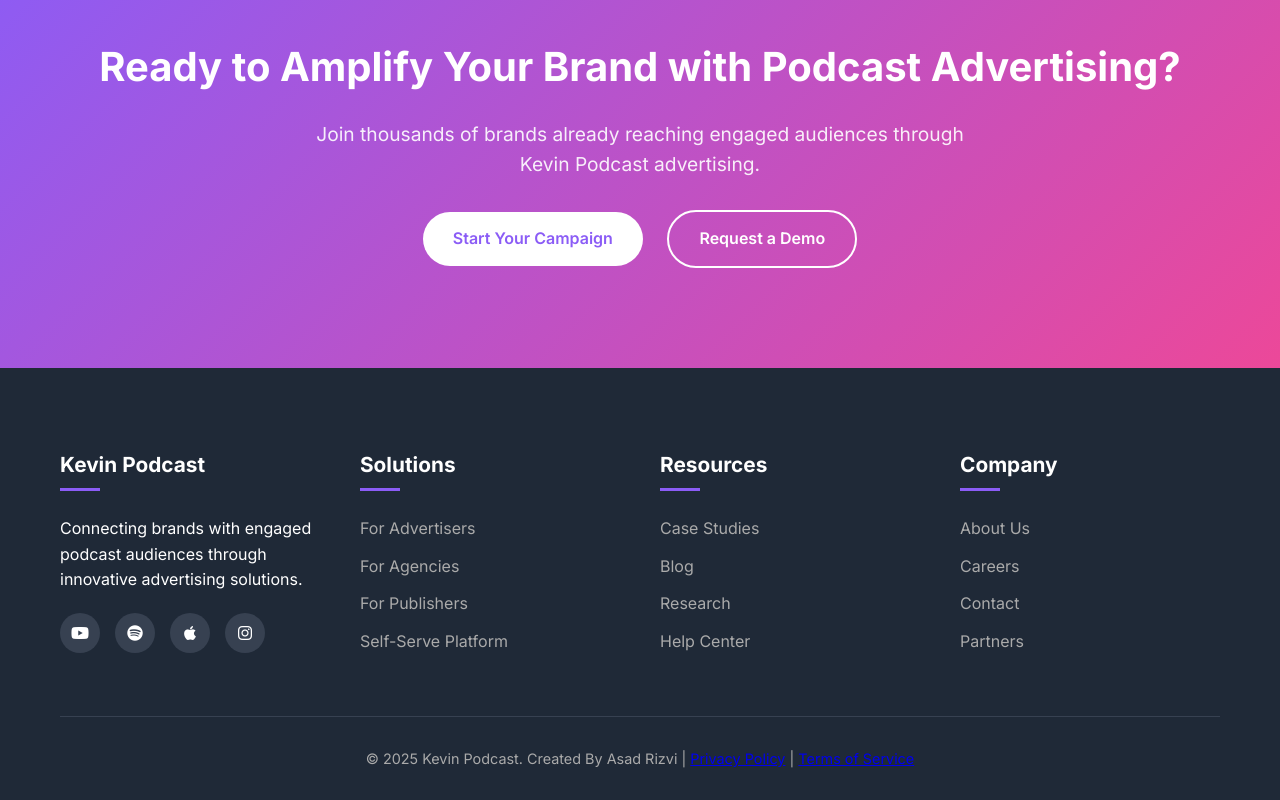
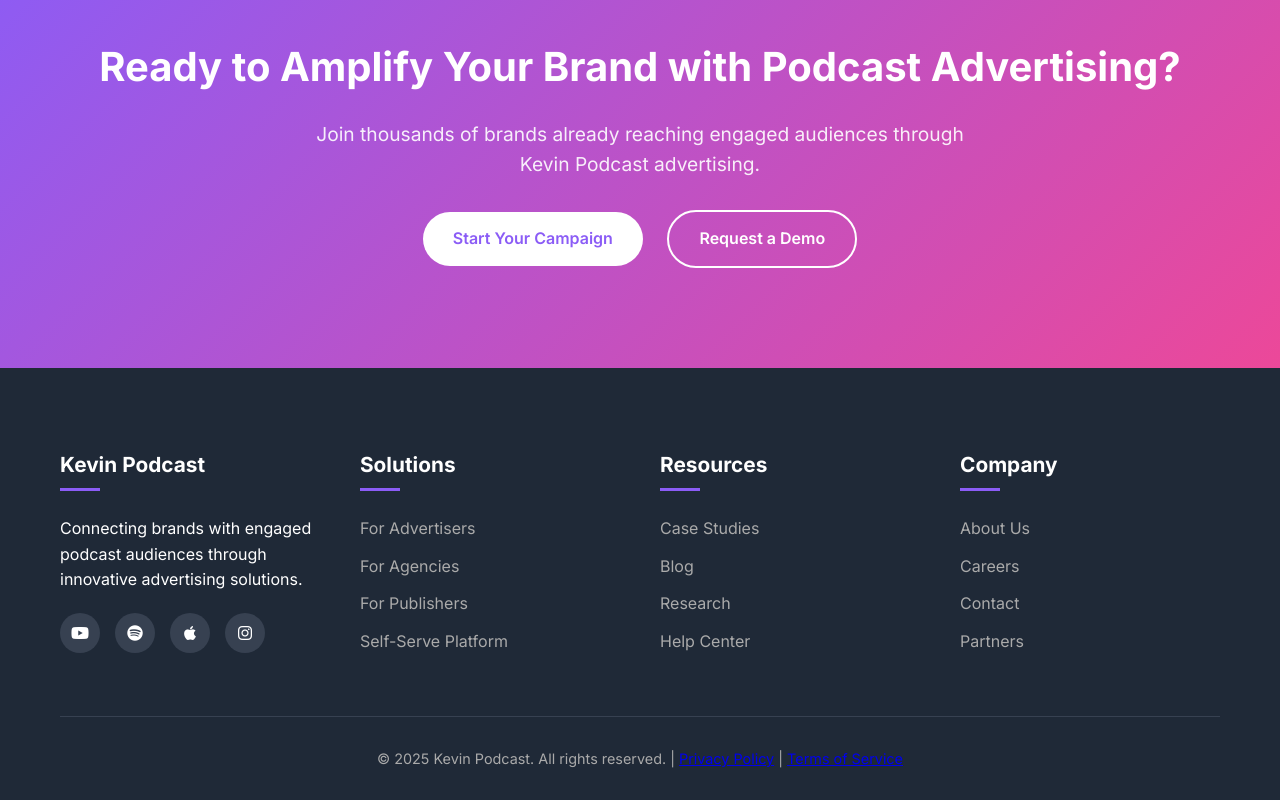
Before and after one commit to asadthepixelationstudio-ux/Kevin-Upwork-02, a plain HTML site: page index-02.html in a window 1280 px wide. Shown: the part 3254-4054 px from the top of the page. Drawn offline with Linux system fonts and the light colour scheme.

Commit message:
Update index-02.html

```diff
--- a/index-02.html
+++ b/index-02.html
@@ -886,7 +886,7 @@
             </div>
 
             <div class="footer-bottom">
-                <p>&copy; 2023 Kevin Podcast. Created By Asad Rizvi | <a href="#">Privacy Policy</a> | <a href="#">Terms of Service</a></p>
+                <p>&copy; 2023 Kevin Podcast. All rights reserved. | <a href="#">Privacy Policy</a> | <a href="#">Terms of Service</a></p>
             </div>
         </div>
     </footer>
```
